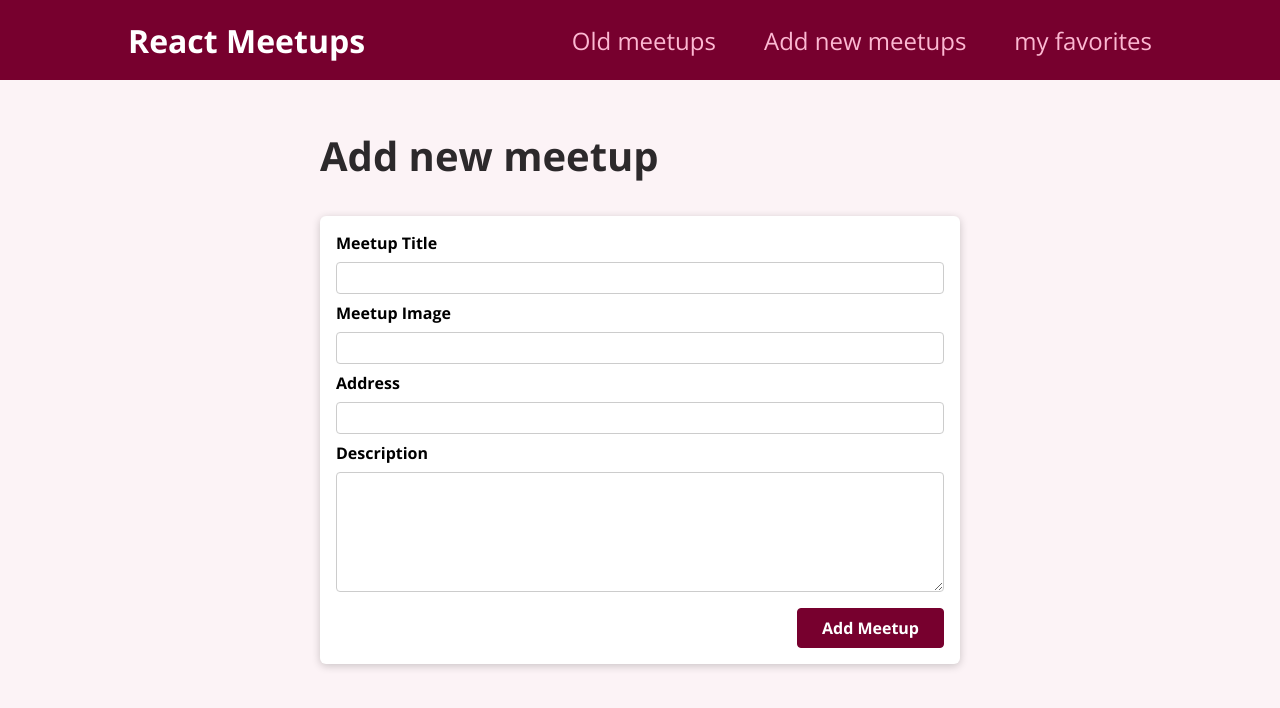
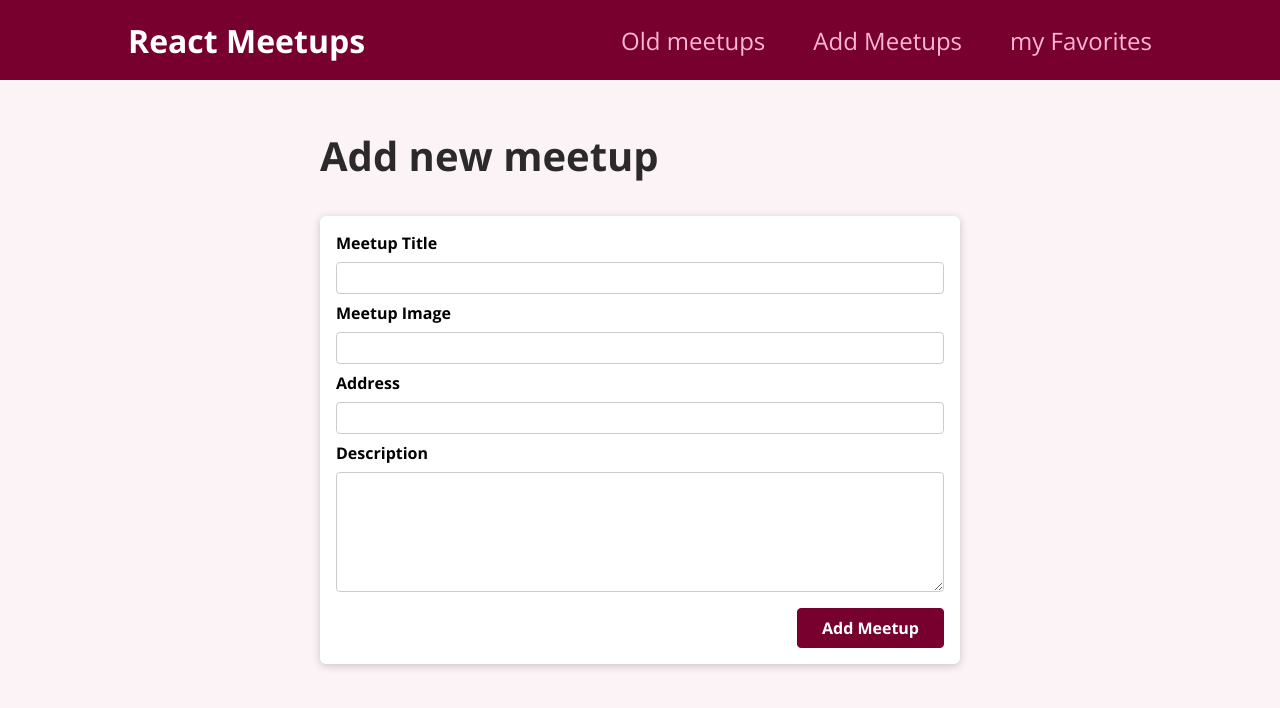
Before and after one commit to jck-bit/learning-_react, a React (Create React App) app: page /new-meetups in a window 1280 px wide. Shown: the top 708 px of the page. Built offline with nearby package versions, Linux system fonts and the light colour scheme.

Commit message:
switching os

```diff
--- a/src/components/layout/MainNavigation.js
+++ b/src/components/layout/MainNavigation.js
@@ -12,10 +12,10 @@ const MainNavigation = () => {
                         <Link to ='/'>Old meetups</Link>
                     </li>
                     <li>
-                        <Link to ='/new-meetups'>Add new meetups</Link>
+                        <Link to ='/new-meetups'>Add Meetups</Link>
                     </li>
                     <li>
-                        <Link to ='/favorites'> my favorites</Link>
+                        <Link to ='/Favorites'> my Favorites</Link>
                     </li>
                 </ul>
             </nav>
--- a/src/components/meetups/MeetupItem.js
+++ b/src/components/meetups/MeetupItem.js
@@ -1,11 +1,11 @@
 import Card from '../ui/Card'
 import classes from './MeetupItem.module.css'
 
-const Meetupitems = (props) => {
+function Meetupitems(props) {
     return (
         <li className={classes.item}>
             <Card>
-        <div className ={classes.image}>
+                <div className={classes.image}>
                     <img src={props.image} alt={props.title} />
                 </div>
                 <div className={classes.content}>
@@ -13,7 +13,7 @@ const Meetupitems = (props) => {
                     <address>{props.address}</address>
                     <p>{props.description}</p>
                 </div>
-        <div className={classes.action }>
+                <div className={classes.action}>
                     <button>To favorites</button>
                 </div>
             </Card>
```
Lines whose indentation alone changed are shown as unchanged.
